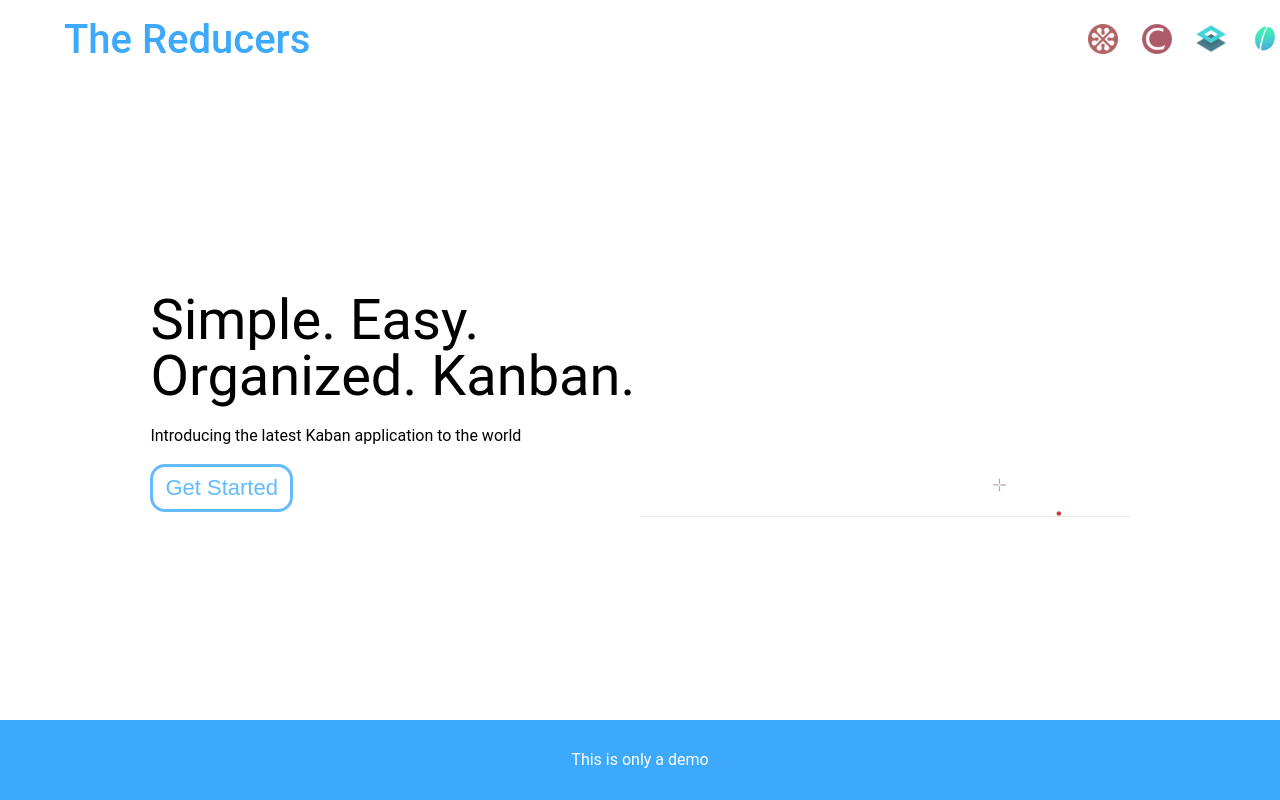
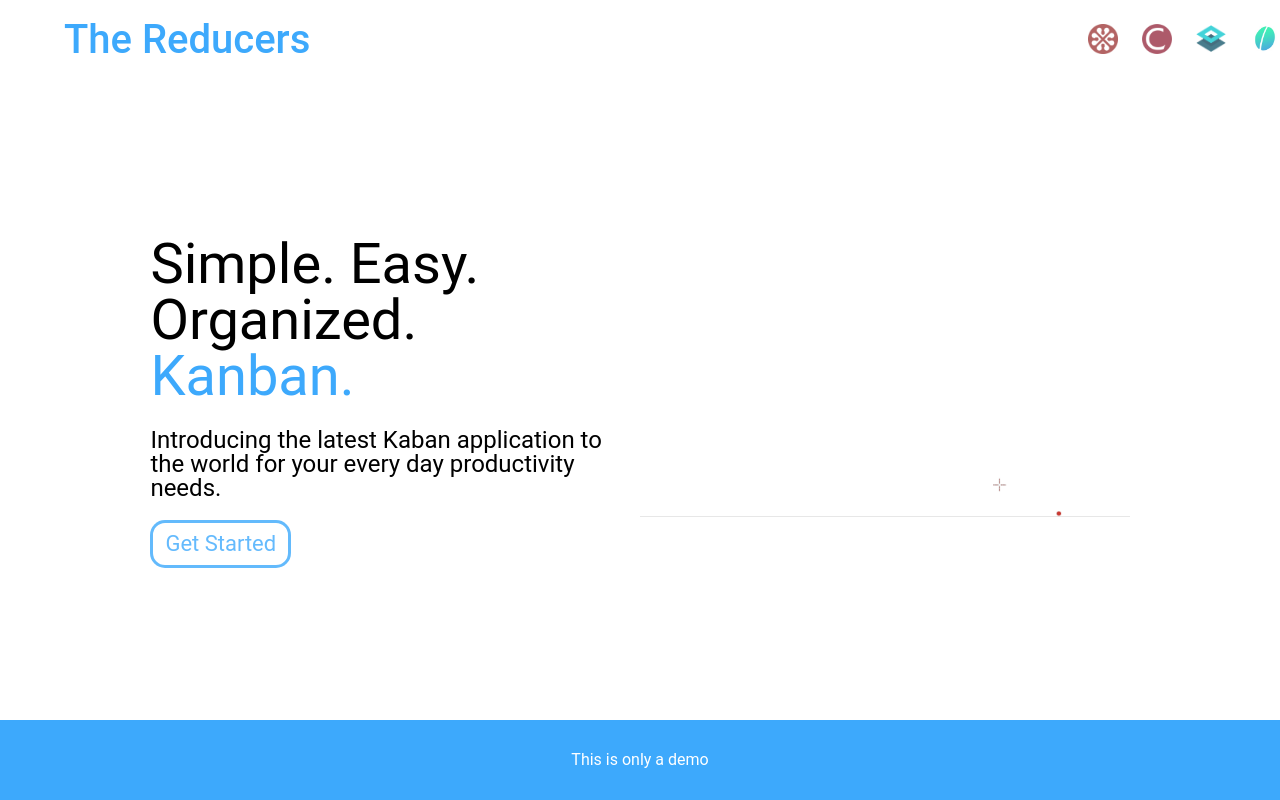
Before and after one commit to garorueda99/cb-kanban-mintbean, a React (Create React App) app: page / in a window 1280 px wide. Built offline with nearby package versions, Linux system fonts and the light colour scheme.

Commit message:
switched button to link for Get Started button

```diff
--- a/src/Components/LandingPage/ContentHero.js
+++ b/src/Components/LandingPage/ContentHero.js
@@ -1,5 +1,7 @@
 import React from "react";
 import styled from "styled-components/macro";
+
+import { Link } from "react-router-dom";
 
 import test from "../../assets/test.gif";
 
@@ -10,11 +12,18 @@ export const ContentHero = () => {
     <Wrapper>
       <CardContainer>
         <Column>
-          <Title>Simple. Easy. Organized. Kanban.</Title>
-          <p>Introducing the latest Kaban application to the world</p>
-          <Form action="/board">
-            <Button type="submit">Get Started</Button>
-          </Form>
+          <Title>
+            Simple. Easy. Organized. <h1>Kanban.</h1>
+          </Title>
+          <Text>
+            Introducing the latest Kaban application to the world for your every
+            day productivity needs.
+          </Text>
+          <ButtonContainer>
+            <Button type="submit">
+              <StyledLink to="/board">Get Started</StyledLink>
+            </Button>
+          </ButtonContainer>
         </Column>
         <Column>
           <Animation src={test} />
@@ -35,10 +44,18 @@ const Title = styled.h1`
   font-weight: 400;
   font-size: 56px;
   font-family: "Roboto", sans-serif;
+  & h1 {
+    font-weight: 400;
+    color: ${COLORS.btnPrimary};
+  }
 
   @media (max-width: 860px) {
     text-align: center;
   }
+`;
+
+const Text = styled.p`
+  font-size: 24px;
 `;
 
 const Animation = styled.img`
@@ -46,7 +63,7 @@ const Animation = styled.img`
   width: 100%;
 `;
 
-const Form = styled.form`
+const ButtonContainer = styled.div`
   display: flex;
   /* justify-content: center;
   align-items: center; */
@@ -81,6 +98,11 @@ const Column = styled.div`
   }
 `;
 
+const StyledLink = styled(Link)`
+  text-decoration: none;
+  color: inherit;
+`;
+
 const Button = styled.button`
   padding: 8px 12px;
   background-color: white;
```
Also changed, not shown: 1 other file (tests, documents, lock files or other folders).
